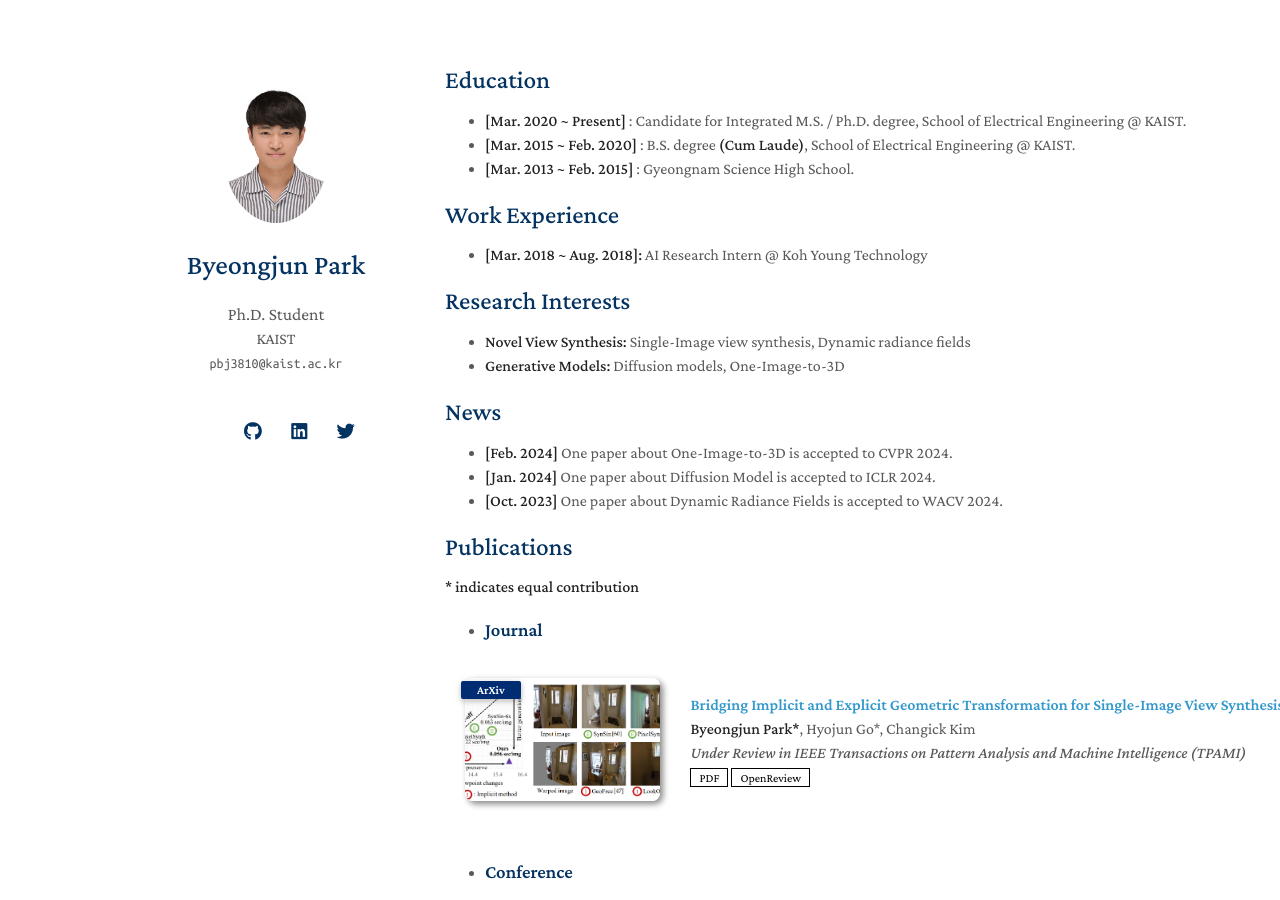
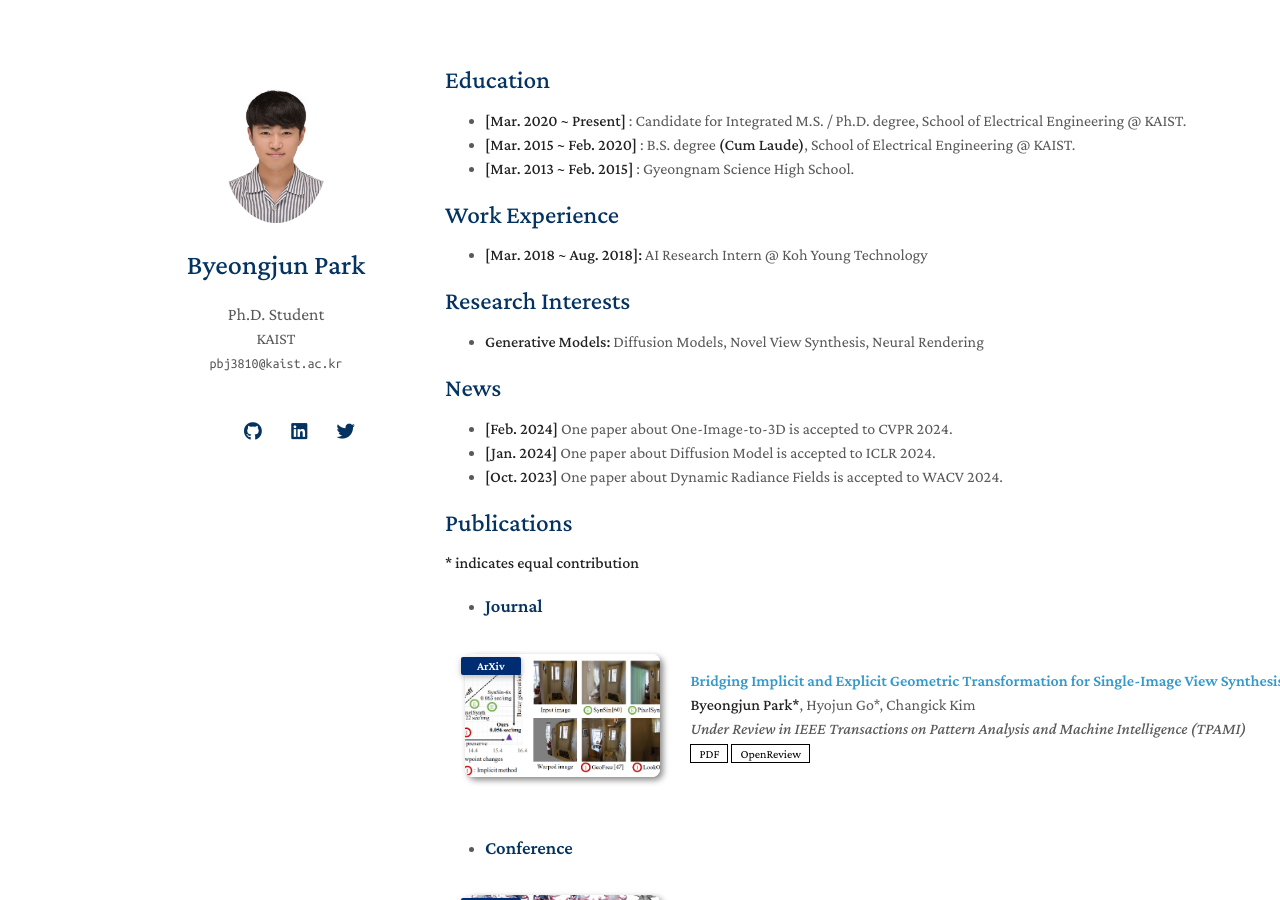
Before and after one commit to byeongjun-park/byeongjun-park.github.io, a Jekyll site: the page built from index.md, in a window 1280 px wide and 900 px high. Built offline with Jekyll 4.4.1, drawn with Linux system fonts in a browser that asks for light colours; nearby versions of some CDN libraries; a style sheet for code colours, icons or effects is not loaded; our own code applies the rules of GitHub Pages for plain Markdown files.

Commit message:
profile update

```diff
--- a/index.md
+++ b/index.md
@@ -14,8 +14,7 @@ layout: homepage
 
 ## Research Interests
 
-* **Novel View Synthesis:** Single-Image view synthesis, Dynamic radiance fields
-* **Generative Models:** Diffusion models, One-Image-to-3D
+* **Generative Models:** Diffusion Models, Novel View Synthesis, Neural Rendering
 
 ## News
 
```
